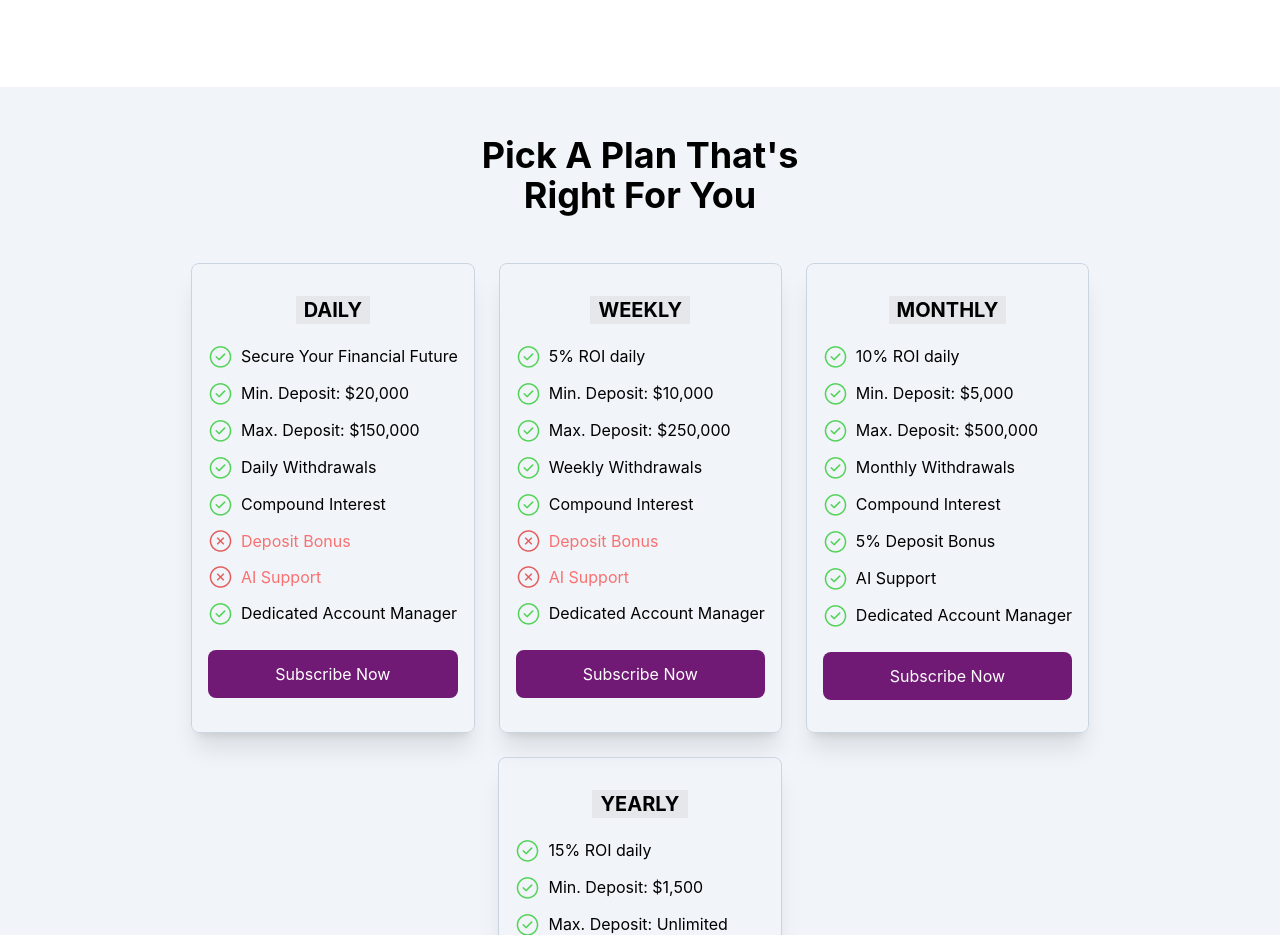
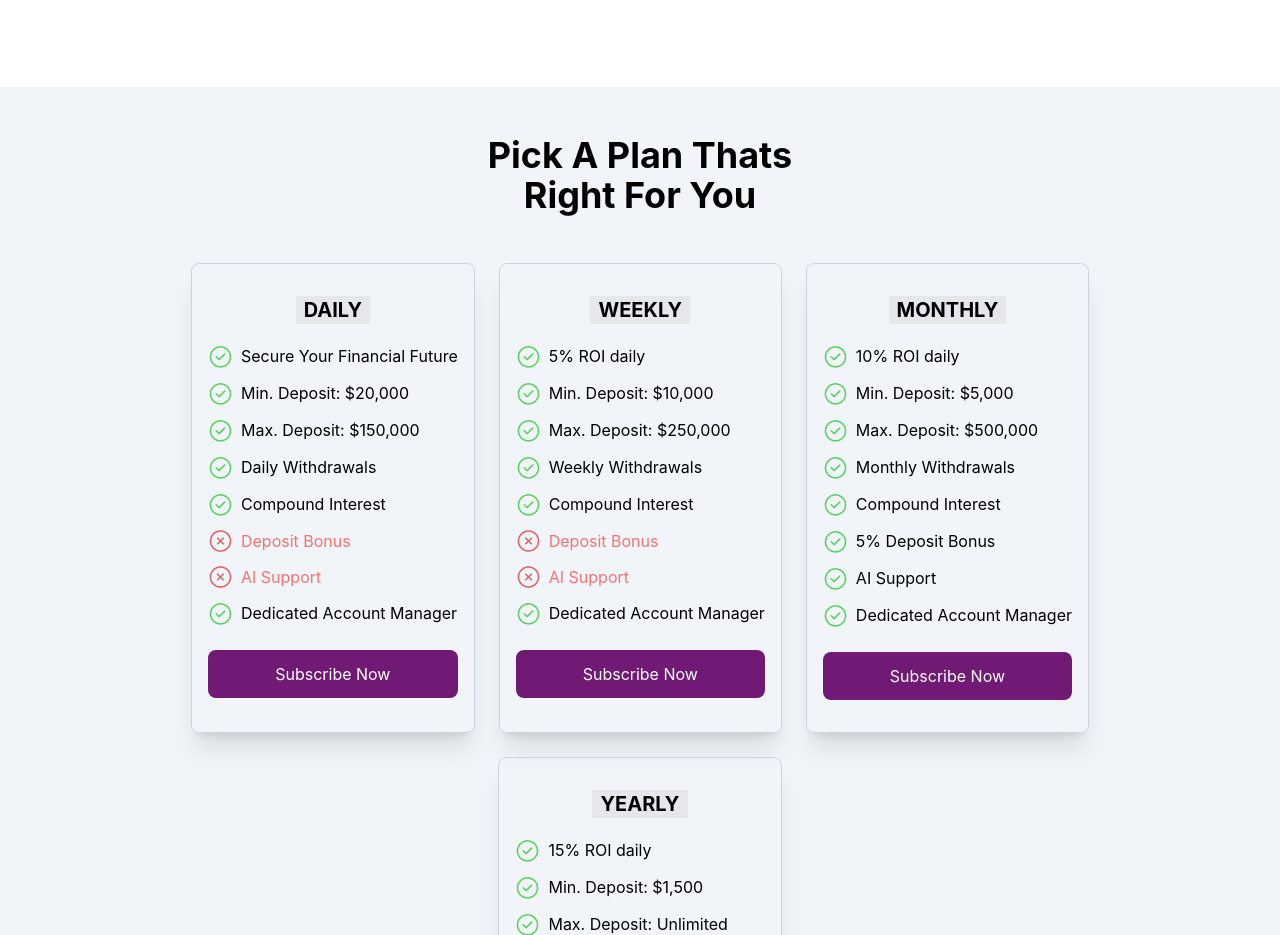
Before and after one commit to HelixgadeTechnologies/finanix-landingpage, a Next.js app: page / in a window 1280 px wide. Shown: the part 2920-3855 px from the top of the page. Built offline with nearby package versions, Linux system fonts and the light colour scheme.

Commit message:
fourth commit

```diff
--- a/pages/index.js
+++ b/pages/index.js
@@ -117,7 +117,7 @@ export default function Home() {
 
 
       <section className='bg-blueGray p-4 md:p-12'>
-        <h1 className='mx-auto text-4xl max-w-md text-center font-bold mb-12'>Pick A Plan That's <br/>Right For You</h1>
+        <h1 className='mx-auto text-4xl max-w-md text-center font-bold mb-12'>Pick A Plan Thats <br/>Right For You</h1>
 
 
         <div className='flex flex-row flex-wrap w-full gap-6 justify-center'>
```
